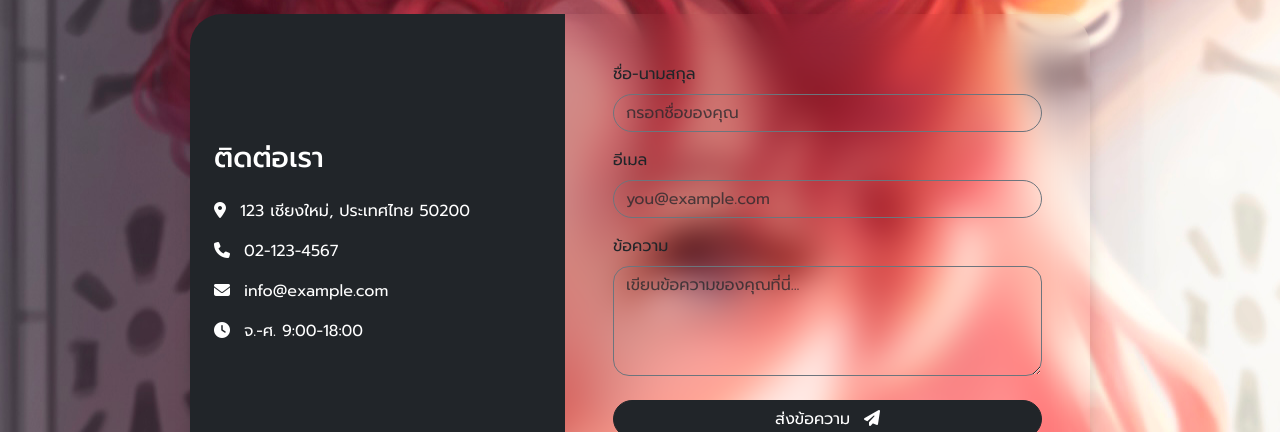
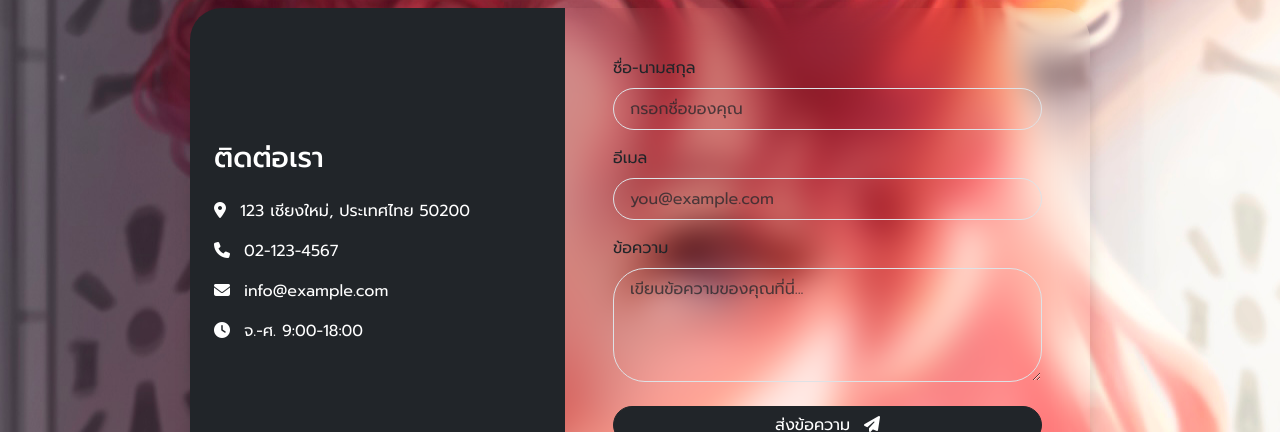
Before and after one commit to add000/frontend, a Next.js app: page /contact in a window 1280 px wide. Shown: the part 150-582 px from the top of the page. Built offline with nearby package versions, Linux system fonts and the light colour scheme.

Commit message:
Update page.js

```diff
--- a/app/contact/page.js
+++ b/app/contact/page.js
@@ -17,15 +17,15 @@ export default function ContactPage() {
             <form>
               <div className="mb-3">
                 <label className="form-label">ชื่อ-นามสกุล</label>
-                <input type="text" className="form-control rounded-5 border-secondary bg-transparent" placeholder="กรอกชื่อของคุณ" />
+                <input type="text" className="form-control bg-transparent border border-gray-400 rounded-5 px-3 py-2 text-gray-800 focus:outline-none" placeholder="กรอกชื่อของคุณ" />
               </div>
               <div className="mb-3">
                 <label className="form-label">อีเมล</label>
-                <input type="email" className="form-control rounded-5 border-secondary bg-transparent" placeholder="you@example.com" />
+                <input type="email" className="form-control bg-transparent border border-gray-400 rounded-5 px-3 py-2 text-gray-800 focus:outline-none" placeholder="you@example.com" />
               </div>
               <div className="mb-4">
                 <label className="form-label">ข้อความ</label>
-                <textarea className="form-control rounded-4 border-secondary bg-transparent" rows="4" placeholder="เขียนข้อความของคุณที่นี่..."></textarea>
+                <textarea className="form-control bg-transparent border border-gray-400 rounded-5 px-3 py-2 text-gray-800 focus:outline-none" rows="4" placeholder="เขียนข้อความของคุณที่นี่..."></textarea>
               </div>
               <button type="submit" className="btn btn-dark w-100 rounded-5">
                 ส่งข้อความ <i className="fas fa-paper-plane ms-2"></i>
```
